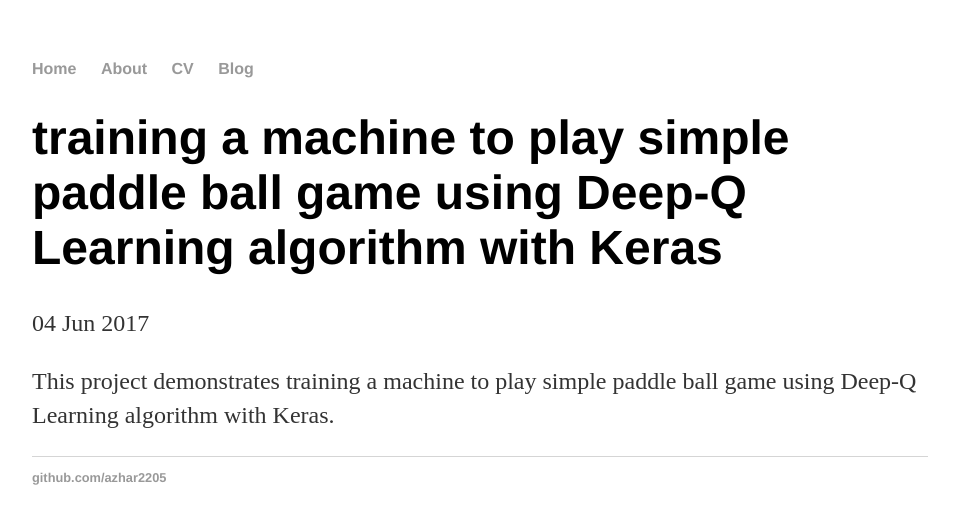
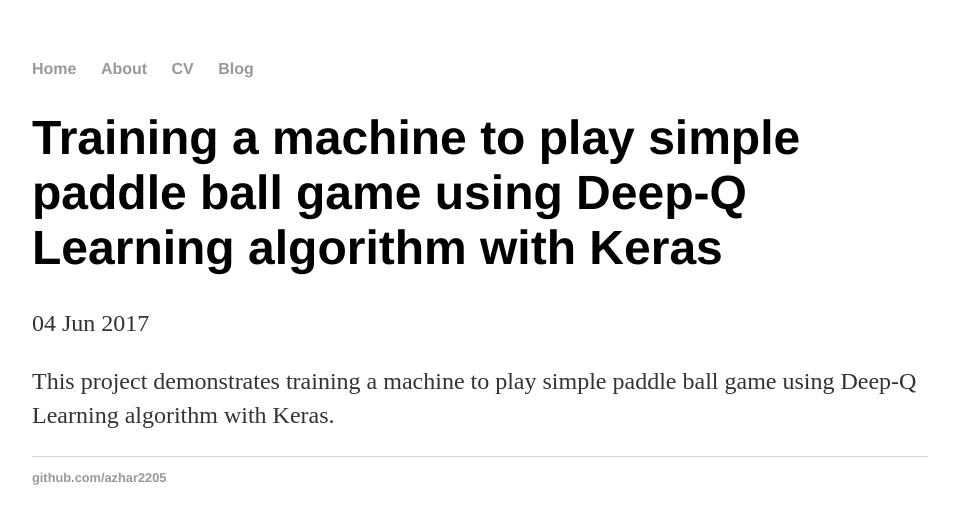
Before and after one commit to azhar2205/azhar2205.github.io, a Jekyll site: the page built from _posts/2017-06-04-paddle-ball-dqlearn.md, in a window 1280 px wide. Shown: the top 524 px of the page, without its empty margins (160-1119 px from the left). Built offline with Jekyll 4.4.1, drawn with Linux system fonts in a browser that asks for light colours.

```diff
--- a/_posts/2017-06-04-paddle-ball-dqlearn.md
+++ b/_posts/2017-06-04-paddle-ball-dqlearn.md
@@ -1,6 +1,6 @@
 ---
 layout: post
-title: "training a machine to play simple paddle ball game using Deep-Q Learning algorithm with Keras"
+title: "Training a machine to play simple paddle ball game using Deep-Q Learning algorithm with Keras"
 date: 2017-06-04
 ---
 
```
